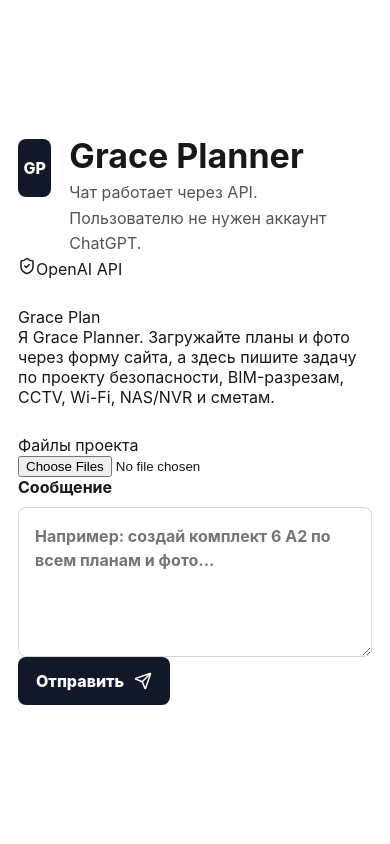
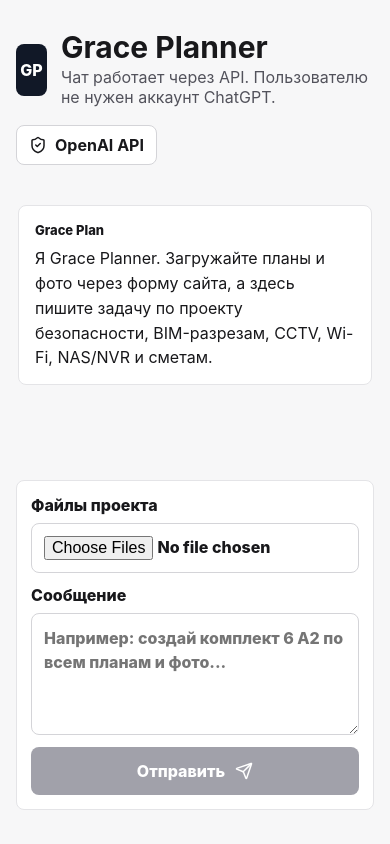
Before and after one commit to ukraine-devs/GracePlan, a React (Vite) app: page / in a window 390 px wide. Built offline with nearby package versions, Linux system fonts and the light colour scheme.

Commit message:
Style API chat UI

```diff
--- a/src/styles.css
+++ b/src/styles.css
@@ -14,187 +14,188 @@
 }
 
 .app-shell {
-  display: grid;
-  grid-template-columns: minmax(0, 1fr) 360px;
   min-height: 100vh;
+  background: #f7f7f8;
 }
 
 .chat-panel {
+  display: grid;
+  grid-template-rows: auto minmax(0, 1fr) auto auto;
+  gap: 18px;
+  max-width: 980px;
+  height: 100vh;
+  margin: 0 auto;
+  padding: 22px;
+}
+
+.topbar {
   display: flex;
-  flex-direction: column;
-  justify-content: center;
-  gap: 28px;
-  padding: 48px clamp(24px, 7vw, 96px);
-  background: #ffffff;
+  align-items: center;
+  justify-content: space-between;
+  gap: 18px;
+  padding: 16px 0;
 }
 
 .brand-row {
   display: flex;
   align-items: center;
-  gap: 18px;
+  gap: 14px;
 }
 
 .brand-mark {
   display: grid;
   place-items: center;
-  width: 58px;
-  height: 58px;
+  width: 52px;
+  height: 52px;
   border-radius: 8px;
   background: #111827;
   color: #ffffff;
   font-weight: 800;
-  letter-spacing: 0;
 }
 
 h1,
-h2,
 p {
   margin: 0;
 }
 
 h1 {
-  font-size: clamp(34px, 6vw, 72px);
-  line-height: 0.98;
-  letter-spacing: 0;
+  font-size: 30px;
+  line-height: 1;
 }
 
-h2 {
-  font-size: 24px;
+.brand-row p {
+  margin-top: 5px;
+  color: #52525b;
 }
 
-.brand-row p,
-.info-panel p {
-  margin-top: 8px;
-  color: #52525b;
-  line-height: 1.6;
+.secure-badge {
+  display: inline-flex;
+  align-items: center;
+  gap: 8px;
+  min-height: 40px;
+  padding: 0 12px;
+  border: 1px solid #d4d4d8;
+  border-radius: 8px;
+  background: #ffffff;
+  font-weight: 700;
 }
 
-.status-grid {
-  display: grid;
-  grid-template-columns: repeat(3, minmax(0, 1fr));
+.messages {
+  overflow: auto;
+  display: flex;
+  flex-direction: column;
   gap: 12px;
+  padding: 6px 2px;
 }
 
-.status-grid div {
-  display: flex;
-  align-items: center;
-  gap: 10px;
-  min-height: 56px;
+.message {
+  max-width: 82%;
+  padding: 14px 16px;
+  border-radius: 8px;
+  line-height: 1.55;
+  white-space: pre-wrap;
+}
+
+.message span {
+  display: block;
+  margin-bottom: 6px;
+  font-size: 13px;
+  font-weight: 800;
+}
+
+.message.assistant {
+  align-self: flex-start;
+  background: #ffffff;
+  border: 1px solid #e4e4e7;
+}
+
+.message.user {
+  align-self: flex-end;
+  color: #ffffff;
+  background: #111827;
+}
+
+.error {
+  padding: 12px 14px;
+  border: 1px solid #fecaca;
+  border-radius: 8px;
+  color: #991b1b;
+  background: #fef2f2;
+}
+
+.composer {
+  display: grid;
+  gap: 12px;
   padding: 14px;
   border: 1px solid #e4e4e7;
   border-radius: 8px;
-  color: #3f3f46;
+  background: #ffffff;
 }
 
+.file-row,
 .prompt-box {
   display: grid;
-  gap: 10px;
-  font-weight: 700;
+  gap: 8px;
+  font-weight: 800;
+}
+
+input[type="file"],
+textarea {
+  width: 100%;
+  border: 1px solid #d4d4d8;
+  border-radius: 8px;
+  padding: 12px;
+  color: #18181b;
+  font: inherit;
+  outline: none;
 }
 
 textarea {
-  width: 100%;
   resize: vertical;
-  min-height: 150px;
-  border: 1px solid #d4d4d8;
-  border-radius: 8px;
-  padding: 16px;
-  color: #18181b;
-  font: inherit;
+  min-height: 110px;
   line-height: 1.5;
-  outline: none;
 }
 
-textarea:focus {
+textarea:focus,
+input[type="file"]:focus {
   border-color: #111827;
   box-shadow: 0 0 0 3px rgba(17, 24, 39, 0.12);
 }
 
-.actions {
-  display: flex;
-  flex-wrap: wrap;
-  align-items: center;
-  gap: 14px;
-}
-
-button,
-.actions a {
+button {
   display: inline-flex;
   align-items: center;
   justify-content: center;
   gap: 10px;
   min-height: 48px;
+  border: 0;
   border-radius: 8px;
   padding: 0 18px;
+  color: #ffffff;
+  background: #111827;
   font: inherit;
   font-weight: 800;
-  text-decoration: none;
-}
-
-button {
-  border: 0;
-  color: #ffffff;
-  background: #111827;
   cursor: pointer;
 }
 
-.actions a {
-  color: #111827;
-  border: 1px solid #d4d4d8;
+button:disabled {
+  cursor: not-allowed;
+  background: #a1a1aa;
 }
 
-.info-panel {
-  display: flex;
-  flex-direction: column;
-  justify-content: center;
-  gap: 22px;
-  padding: 40px;
-  background: #f1f5f9;
-  border-left: 1px solid #e2e8f0;
-}
-
-ul {
-  display: grid;
-  gap: 12px;
-  padding: 0;
-  margin: 0;
-  list-style: none;
-}
-
-li {
-  display: flex;
-  gap: 10px;
-  align-items: flex-start;
-  color: #334155;
-  line-height: 1.5;
-}
-
-li svg {
-  flex: 0 0 auto;
-  margin-top: 3px;
-}
-
-@media (max-width: 820px) {
-  .app-shell {
-    grid-template-columns: 1fr;
+@media (max-width: 700px) {
+  .chat-panel {
+    height: auto;
+    min-height: 100vh;
+    padding: 16px;
   }
 
-  .chat-panel {
-    min-height: auto;
-    padding: 28px 18px;
+  .topbar {
+    align-items: flex-start;
+    flex-direction: column;
   }
 
-  .brand-row {
-    align-items: flex-start;
-  }
-
-  .status-grid {
-    grid-template-columns: 1fr;
-  }
-
-  .info-panel {
-    border-left: 0;
-    border-top: 1px solid #e2e8f0;
-    padding: 28px 18px;
+  .message {
+    max-width: 100%;
   }
 }
```
